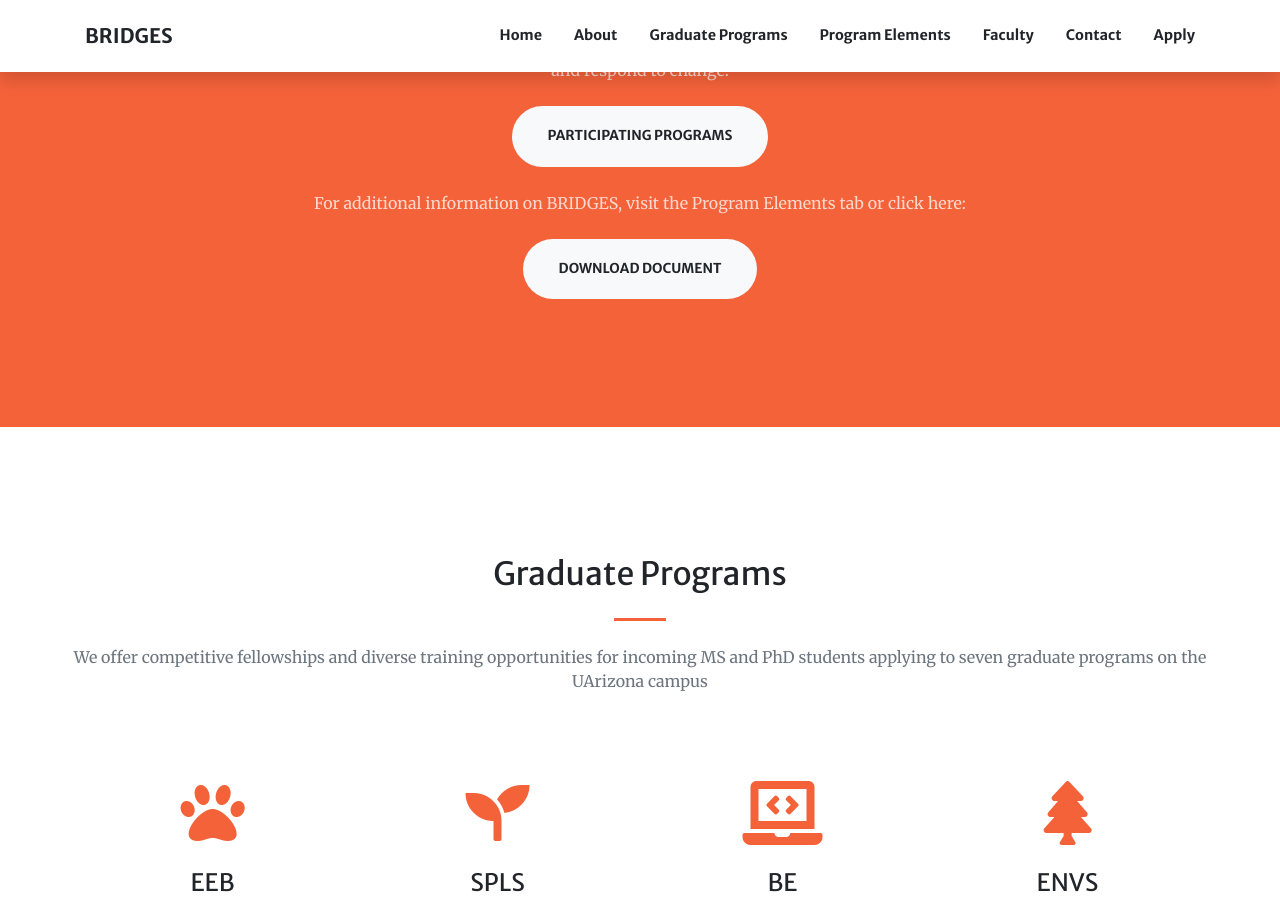
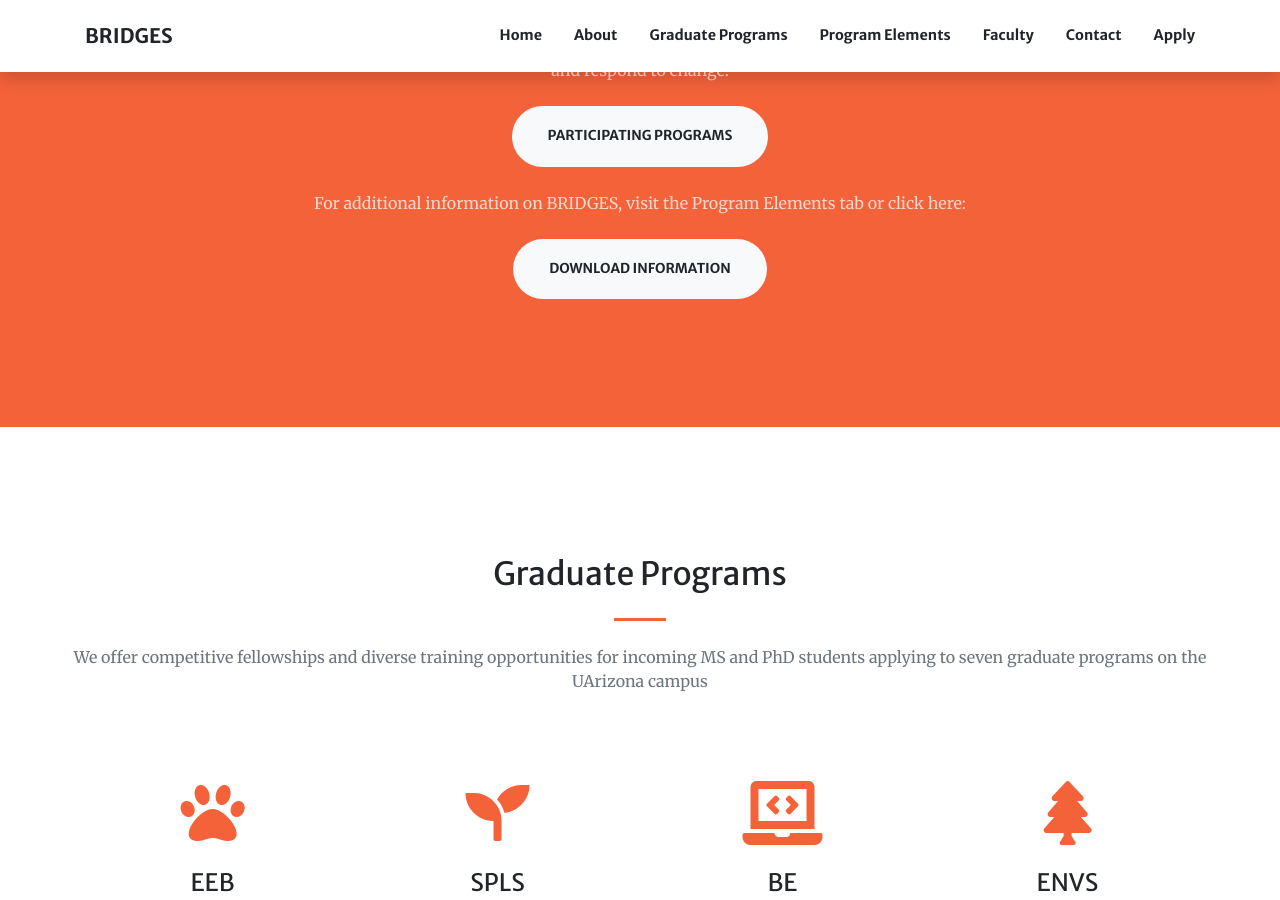
Before and after one commit to ecosystem-genomics/ecosystem-genomics.github.io, a Jekyll site: the page built from index.md, in a window 1280 px wide and 900 px high, scrolled down 1131 px. Built offline with Jekyll 4.4.1, drawn with Linux system fonts in a browser that asks for light colours; nearby versions of some CDN libraries.

Commit message:
Change button wording

```diff
--- a/index.md
+++ b/index.md
@@ -23,7 +23,7 @@ sections:
     text2: >+
       For additional information on BRIDGES, visit the Program Elements tab or click here:
     action2:
-      - title : Download Document
+      - title : Download information
         url: 'download/BRIDGES_detailed_document.pdf'
         class: btn-light
 
```
